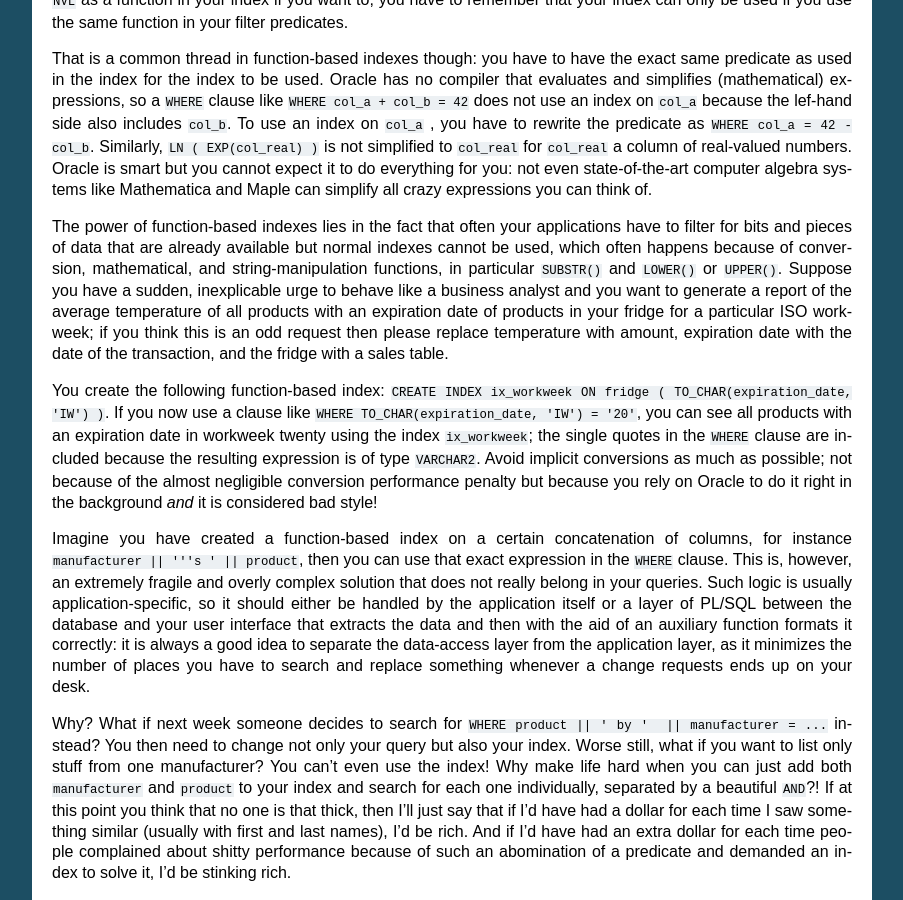
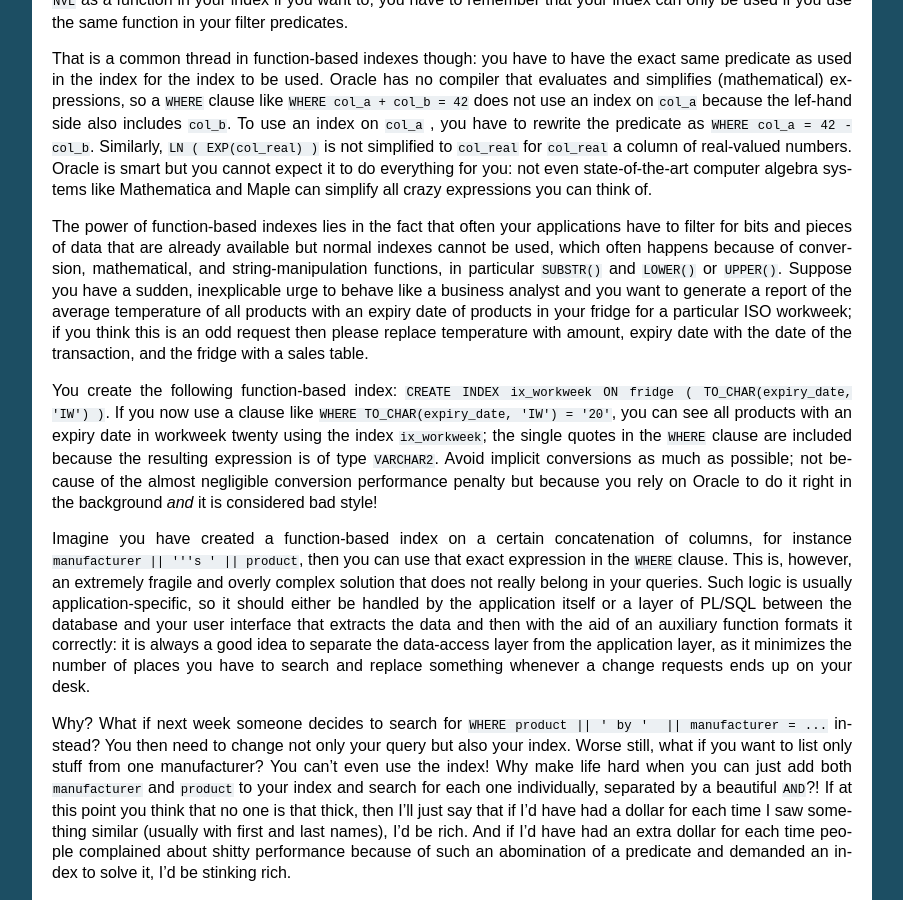
Before and after one commit to ianhellstrom/rtfd, a Sphinx documentation site: the page built from source/sql.rst, in a window 1280 px wide and 900 px high, scrolled down 25346 px. Shown: the whole window, without its empty margins (198-1101 px from the left). Built offline with Sphinx 7.4.7, drawn with Linux system fonts in a browser that asks for light colours; some of the changed text lies outside the part shown.

Commit message:
Fix typos and language
The DBMS_XPLAN.DISPLAY query contained an unnecessary comma that,
when copied, did not execute because the statement was malformed.

Expiration date (AmE) has been change to expiry date (BrE) to be
more consistent with the rest of the text.

```diff
--- a/source/sql/indexes.rst
+++ b/source/sql/indexes.rst
@@ -201,9 +201,9 @@
 Another reason why the equality-range index is a good rule of thumb is that whatever is searched for with an equality predicate is something that is pretty much standard to all your queries: you primarily want certain stuff from the fridge, where the temperature is only secondary.
 "I'm starving for some 7-degrees' produce," is not something you often hear people say when they're thirsty but have no cool liquids available; you might want to gobble up some cool broccoli instead but I doubt it.
 
-If our fridge table is equipped with expiration dates, that column would also be included as a second or third column.
-We're typically interested in items that have not yet expired (``expiration_date <= SYSDATE``), or, if we want to have the robot clean up the fridge, all items that have already expired.
-Whether the temperature or expiration date should go first *after* the product depends a bit on the situation: do you search more frequently for the expiration date or the temperature of items in the fridge?
+If our fridge table is equipped with expiry dates, that column would also be included as a second or third column.
+We're typically interested in items that have not yet expired (``expiry_date <= SYSDATE``), or, if we want to have the robot clean up the fridge, all items that have already expired.
+Whether the temperature or expiry date should go first *after* the product depends a bit on the situation: do you search more frequently for the expiry date or the temperature of items in the fridge?
 
 Anyway, when you need an index on additional columns, add these to the index you already have or redefine it.
 An extra index may not provide you with the benefits you expect: the optimizer has to combine two indexes when executing your queries, and the database has to maintain two indexes.
@@ -257,10 +257,10 @@
 Oracle is smart but you cannot expect it to do everything for you: not even state-of-the-art computer algebra systems like Mathematica and Maple can simplify all crazy expressions you can think of.
 
 The power of function-based indexes lies in the fact that often your applications have to filter for bits and pieces of data that are already available but normal indexes cannot be used, which often happens because of conversion, mathematical, and string-manipulation functions, in particular ``SUBSTR()`` and  ``LOWER()`` or ``UPPER()``.
-Suppose you have a sudden, inexplicable urge to behave like a business analyst and you want to generate a report of the average temperature of all products with an expiration date of products in your fridge for a particular ISO workweek; if you think this is an odd request then please replace temperature with amount, expiration date with the date of the transaction, and the fridge with a sales table.
+Suppose you have a sudden, inexplicable urge to behave like a business analyst and you want to generate a report of the average temperature of all products with an expiry date of products in your fridge for a particular ISO workweek; if you think this is an odd request then please replace temperature with amount, expiry date with the date of the transaction, and the fridge with a sales table.
 
-You create the following function-based index: ``CREATE INDEX ix_workweek ON fridge ( TO_CHAR(expiration_date, 'IW') )``.
-If you now use a clause like ``WHERE TO_CHAR(expiration_date, 'IW') = '20'``, you can see all products with an expiration date in workweek twenty using the index ``ix_workweek``; the single quotes in the ``WHERE`` clause are included because the resulting expression is of type ``VARCHAR2``.
+You create the following function-based index: ``CREATE INDEX ix_workweek ON fridge ( TO_CHAR(expiry_date, 'IW') )``.
+If you now use a clause like ``WHERE TO_CHAR(expiry_date, 'IW') = '20'``, you can see all products with an expiry date in workweek twenty using the index ``ix_workweek``; the single quotes in the ``WHERE`` clause are included because the resulting expression is of type ``VARCHAR2``.
 Avoid implicit conversions as much as possible; not because of the almost negligible conversion performance penalty but because you rely on Oracle to do it right in the background *and* it is considered bad style!
 
 Imagine you have created a function-based index on a certain concatenation of columns, for instance ``manufacturer || '''s ' || product``, then you can use that exact expression in the ``WHERE`` clause.
@@ -317,8 +317,8 @@
 Make sure that the columns referenced appear in the index in exactly the same way as they appear in the predicates, *and* make sure that the right-hand side does not contain the columns from the index: Oracle does not solve your equations for you.
 
 Predicates that are often badly coded include operations on dates.
-Yes, it is possible to create a function-based index on ``TRUNC ( expiration_date )`` and use same expression in the database.
-However, *all* predicates on the column ``expiration_date`` *must* include ``TRUNC()`` for Oracle to be able to use the index in all cases.
+Yes, it is possible to create a function-based index on ``TRUNC ( expiry_date )`` and use same expression in the database.
+However, *all* predicates on the column ``expiry_date`` *must* include ``TRUNC()`` for Oracle to be able to use the index in all cases.
 A simple and elegant solution is to provide ranges, either with ``>= TO_DATE(...)`` and ``<= TO_DATE(...)`` or with ``BETWEEN TO_DATE(...) AND TO_DATE``, which is inclusive.
 Should you not want it to be inclusive subtract a minimal interval like so: ``TO_DATE(...) - INTERVAL '1' SECOND'``.
 
@@ -327,18 +327,18 @@
 The index may not care about how you write your literals but the other developers in the team do care.
 Let the code speak for itself!
 
-Since we're on the topic of dates: *never* write ``TO_CHAR ( expiration_date, 'YYYY-MM-DD' ) = '2014-01-01'``.
-Leave the ``DATE`` column as is and write ``expiration_date >= TO_DATE ( '2014-01-01','YYYY-MM-DD' )`` and ``expiration_date < TO_DATE ( '2014-01-01','YYYY-MM-DD' ) + INTERVAL '1' DAY`` instead. [#interval]_
+Since we're on the topic of dates: *never* write ``TO_CHAR ( expiry_date, 'YYYY-MM-DD' ) = '2014-01-01'``.
+Leave the ``DATE`` column as is and write ``expiry_date >= TO_DATE ( '2014-01-01','YYYY-MM-DD' )`` and ``expiry_date < TO_DATE ( '2014-01-01','YYYY-MM-DD' ) + INTERVAL '1' DAY`` instead. [#interval]_
 Yes, it's a bit more typing, but that way an index range scan can be performed and you do not need a function-based index.
 
 'But what if I need only products from the fridge that expire in February?'
 Since repetition is the mother of learning, here comes: specify ranges from the first day of February to the last day of February.
 
-'But I want to show the total number of products by the year and month of the expiration date.'
-You could use the ``EXTRACT ( YEAR FROM expiration_date )`` and similarly for the month, ``TRUNC( expiration_date, 'MM' )`` or ``TO_CHAR ( expiration_date, 'YYYY-MM' )``.
+'But I want to show the total number of products by the year and month of the expiry date.'
+You could use the ``EXTRACT ( YEAR FROM expiry_date )`` and similarly for the month, ``TRUNC( expiry_date, 'MM' )`` or ``TO_CHAR ( expiry_date, 'YYYY-MM' )``.
 However, since you are pulling in all data from the table, a full table scan really is your best option.
 Yes, you read that right: a full table scan is the best alternative; we'll say more about full table scans in a few moments.
-Furthermore, if you already have an index on ``expiration_date`` and it is stored in order (i.e. it is not a ``HASH`` index on a partitioned table), then the ``GROUP BY`` can make use of the index without any additional function-based indexes.
+Furthermore, if you already have an index on ``expiry_date`` and it is stored in order (i.e. it is not a ``HASH`` index on a partitioned table), then the ``GROUP BY`` can make use of the index without any additional function-based indexes.
 
 The ``LIKE`` comparison operator is also often a cause for performance problems because applications tend to allow wild cards in strings, which means that a search condition à la ``WHERE col_name LIKE '%SOMETHING%'`` is not uncommon.
 Obviously, you cannot create a sensible index for a predicate like that.
@@ -408,11 +408,11 @@
       manufacturer
     , product
     , temperature
-    , expiration_date
+    , expiry_date
    FROM
       fridge
    ORDER BY
-      expiration_date
+      expiry_date
    OFFSET 5 ROWS
    FETCH NEXT 10 [ PERCENT ] ROWS ONLY
    ;
@@ -437,13 +437,13 @@
       manufacturer
     , product
     , temperature
-    , expiration_date
+    , expiry_date
    FROM
       fridge
    WHERE
-      expiration_date < last_expiration_date_of_previous_page
+      expiry_date < last_expiry_date_of_previous_page
    ORDER BY
-      expiration_date
+      expiry_date
    FETCH NEXT 10 [ PERCENT ] ROWS ONLY
    ;
 
--- a/source/sql/plans.rst
+++ b/source/sql/plans.rst
@@ -120,7 +120,7 @@
           DBMS_XPLAN.DISPLAY
             (
                'plan_table'  -- default plan table name
-              , NULL,        -- NULL to show last statement inserted into plan table
+              , NULL         -- NULL to show last statement inserted into plan table
               , 'all'        -- show all available metrics
             )
         );
```
